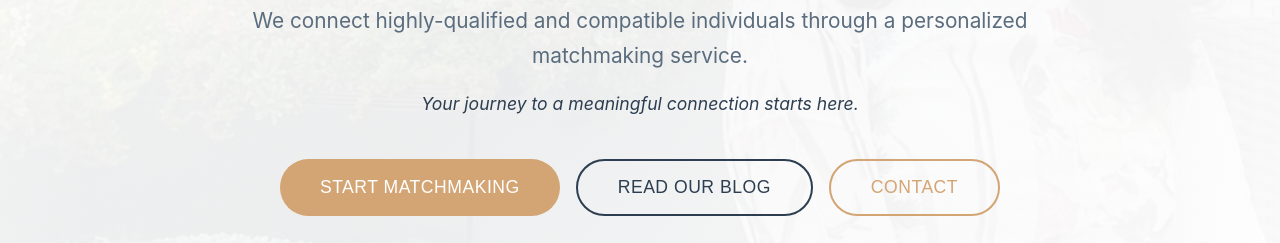
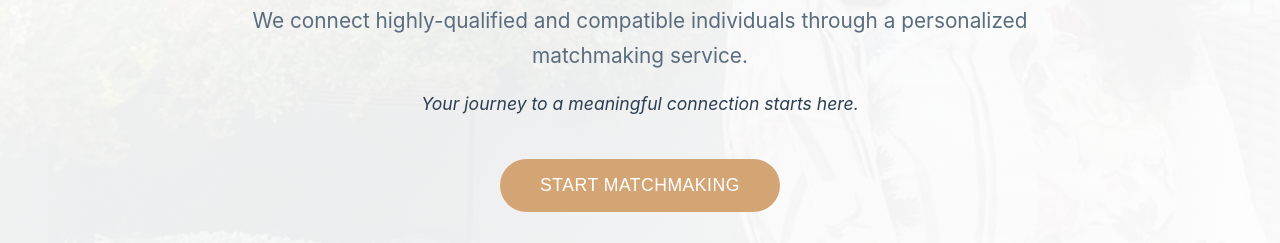
Before and after one commit to anikamirabhatnagar/kismet-matchmaking, a plain HTML site: page index.html in a window 1280 px wide. Shown: the part 557-800 px from the top of the page. Drawn offline with Linux system fonts and the light colour scheme.

Commit message:
Remove Read Our Blog and Contact buttons from homepage

```diff
--- a/index.html
+++ b/index.html
@@ -39,8 +39,6 @@
                 <p class="hero-journey">Your journey to a meaningful connection starts here.</p>
                 <div class="hero-buttons">
                     <button class="cta-button primary" onclick="window.open('https://docs.google.com/forms/d/1uelTDzfNpzE5axADh90TwmAs3PWkDsUUjUpzAipQ-7g/viewform', '_blank')">Start Matchmaking</button>
-                    <button class="cta-button secondary">Read Our Blog</button>
-                    <button class="cta-button tertiary">Contact</button>
                 </div>
             </div>
         </section>
```
